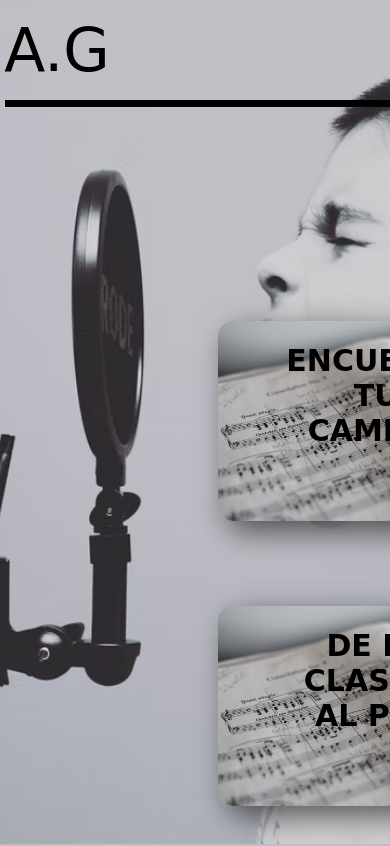
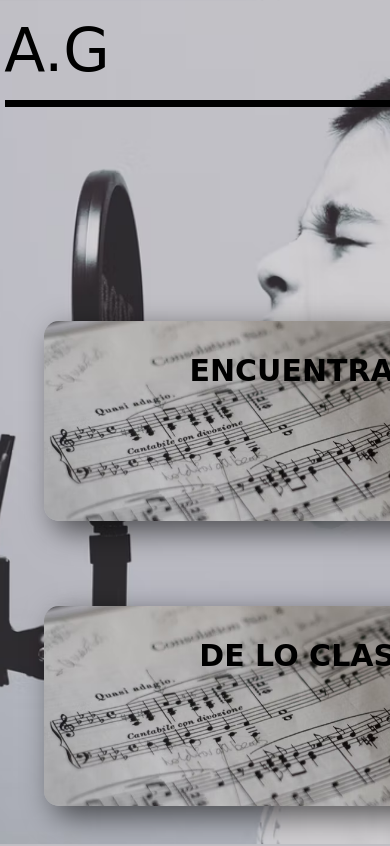
Before and after one commit to Agu1laredu/AcademiaGarrison, a website: page index.html in a window 390 px wide. Shown: the top 846 px of the page. Drawn offline with Linux system fonts and the light colour scheme; a web font is replaced by a local one.

Commit message:
Detalles de diseño

```diff
--- a/scss/_home.scss
+++ b/scss/_home.scss
@@ -86,3 +86,17 @@ transform: rotate(323deg) translate(-2px, -39px) skew(-33deg, 40deg);
     @extend %aa;
   }
 }
+
+
+
+@media (max-width: 800px) {
+
+  .section1{
+    margin-left: -15px;
+    width: 110%;
+  }
+  .section2{
+    margin-left: -15px;
+    width: 110%;
+  }
+}
```
Also changed, not shown: scss/index.css, 1 other file.
